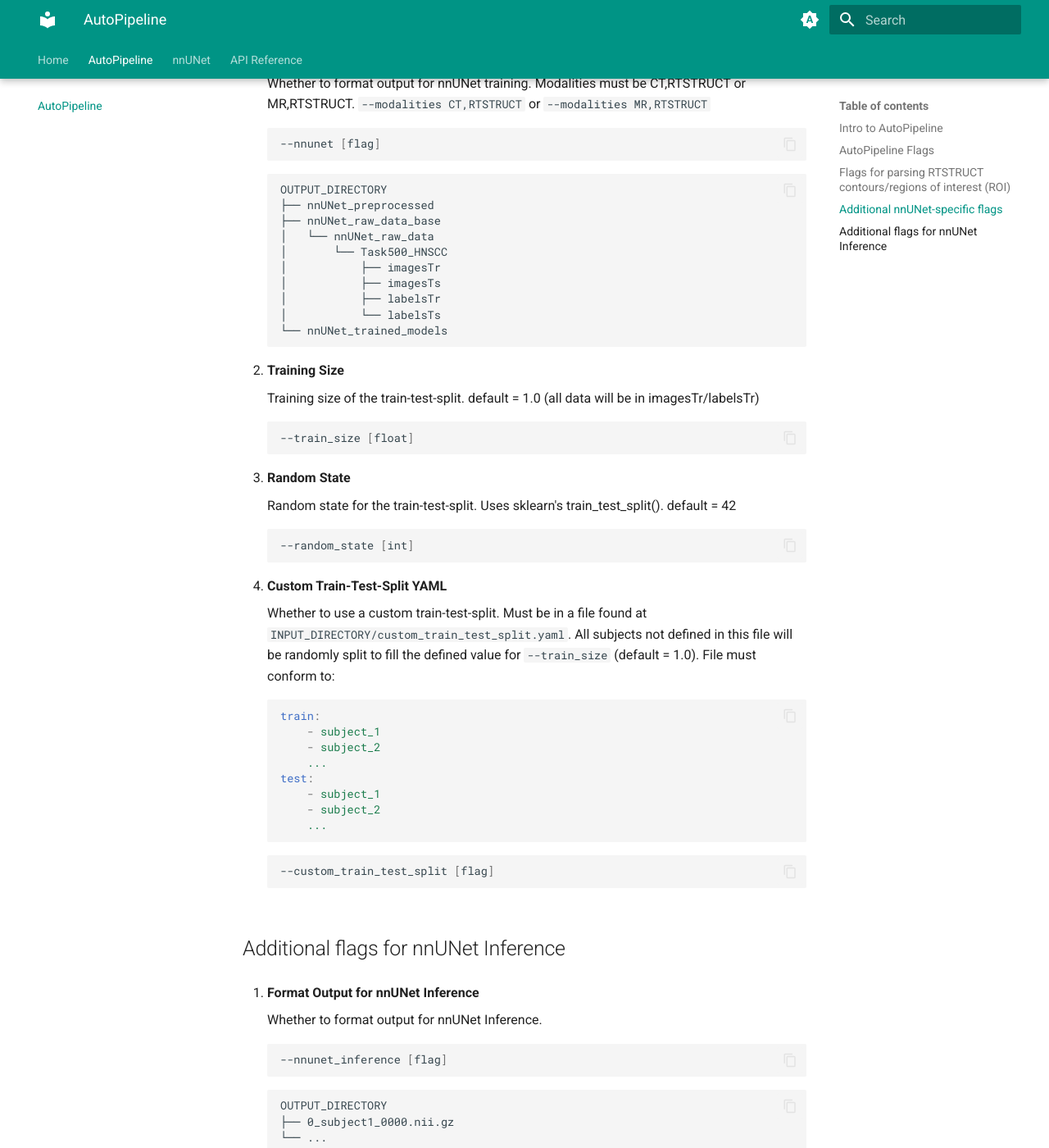
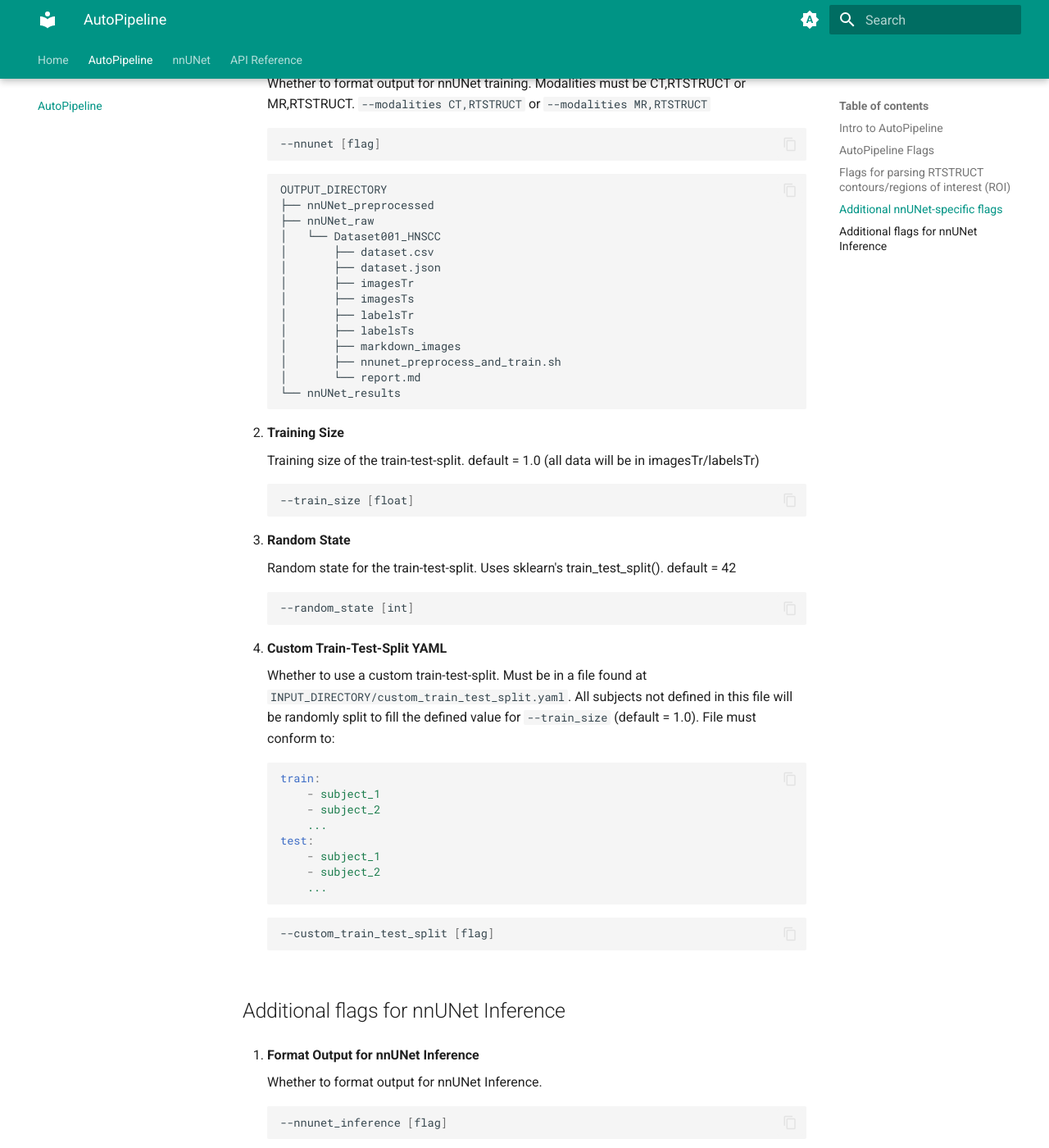
Before and after one commit to bhklab/med-imagetools, an MkDocs documentation site: the page built from docs/AutoPipeline.md, in a window 1280 px wide and 1400 px high, scrolled down 3924 px. Shown: the whole window at 82% size. Built offline with MkDocs 1.6.1 and Material for MkDocs 9.7.7, drawn with Linux system fonts in a browser that asks for light colours; some of the changed text lies outside the part shown.

Commit message:
docs: update to nnunet stuff on main page and minor edit on nnunet page

````diff
--- a/docs/AutoPipeline.md
+++ b/docs/AutoPipeline.md
@@ -174,14 +174,18 @@
     ```sh
     OUTPUT_DIRECTORY
     ├── nnUNet_preprocessed
-    ├── nnUNet_raw_data_base
-    │   └── nnUNet_raw_data
-    │       └── Task500_HNSCC
-    │           ├── imagesTr
-    │           ├── imagesTs
-    │           ├── labelsTr
-    │           └── labelsTs
-    └── nnUNet_trained_models
+    ├── nnUNet_raw
+    │   └── Dataset001_HNSCC
+    │       ├── dataset.csv
+    │       ├── dataset.json
+    │       ├── imagesTr
+    │       ├── imagesTs
+    │       ├── labelsTr
+    │       ├── labelsTs
+    │       ├── markdown_images
+    │       ├── nnunet_preprocess_and_train.sh
+    │       └── report.md
+    └── nnUNet_results
     ```
 
 2. **Training Size**
@@ -231,7 +235,7 @@
 
     ```sh
     OUTPUT_DIRECTORY
-    ├── 0_subject1_0000.nii.gz
+    ├── {DATASET}_{SUBJECT_NUM}_{MODALITY}.nii.gz
     └── ...
     ```
 
````
Also changed, not shown: other parts of docs/AutoPipeline.md (+10 -3 lines), docs/nnUNet.md (+3 -3 lines).
